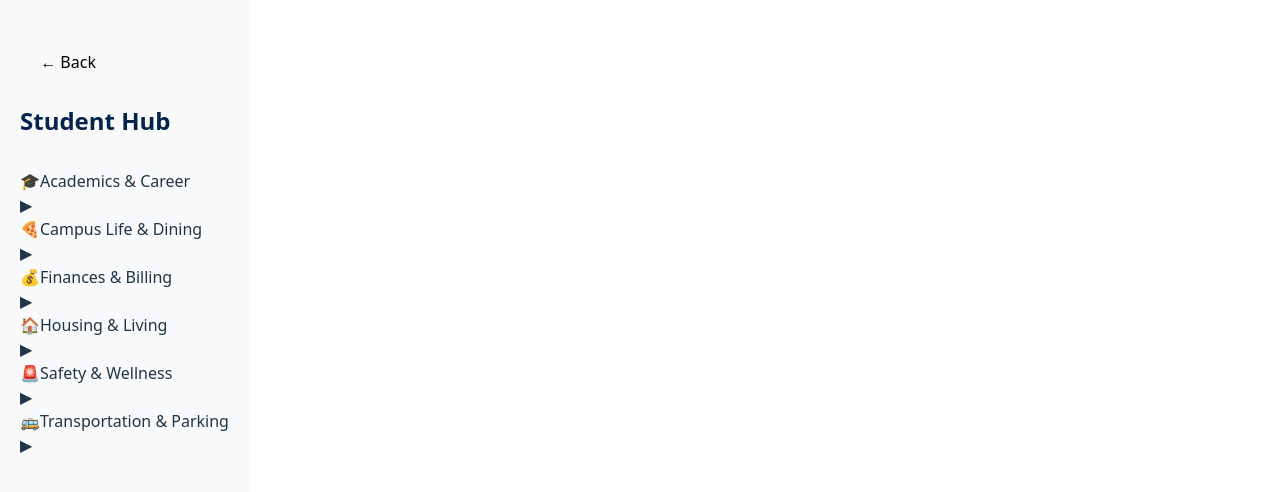
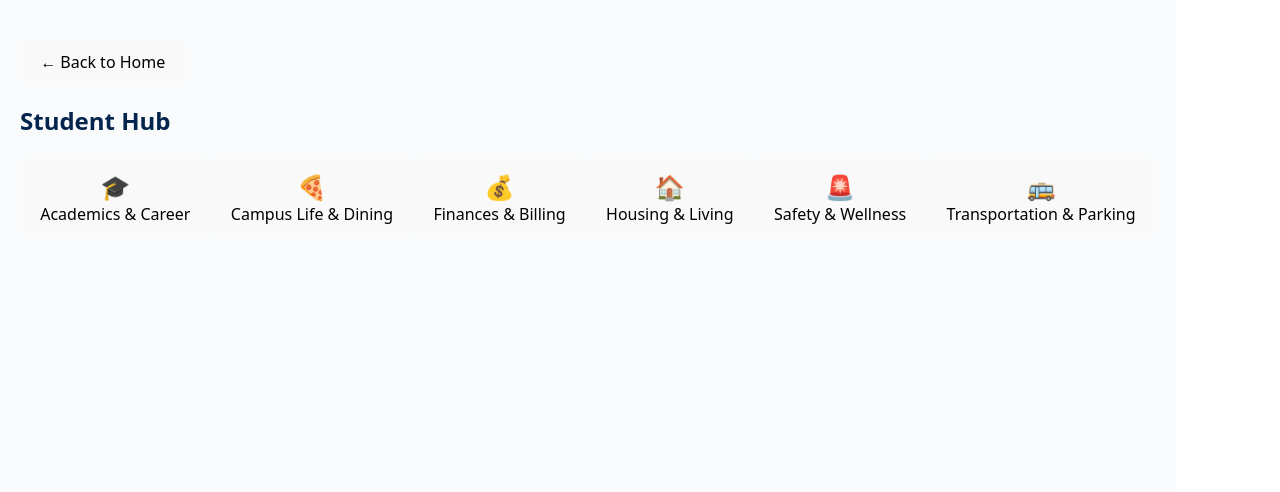
Before and after one commit to Blakesenn1/COMP-4710, a React (Vite) app: page / in a window 1280 px wide. Both pictures are taken after a click on the button "STUDENT HUB". Shown: the top 492 px of the page. Built offline with nearby package versions, Linux system fonts and the light colour scheme.

Commit message:
Restored grid layout for Student Hub while keeping new Home Screen

```diff
--- a/src/App.jsx
+++ b/src/App.jsx
@@ -18,29 +18,11 @@ function App() {
       <div className="home-card">
         <h1 className="main-title">Auburn</h1>
         <p className="main-subtitle">Super App</p>
-
         <div className="hub-list">
-          <button className="hub-selection-button" onClick={() => setView('student')}>
-            Student Hub
-          </button>
-
-          <button className="hub-selection-button" onClick={() => alert("Faculty Hub coming soon!")}>
-            Faculty / Staff Hub
-          </button>
-
-          <button className="hub-selection-button" onClick={() => alert("Parent Hub coming soon!")}>
-            Parent Hub
-          </button>
-
-          <button className="hub-selection-button" onClick={() => alert("Fan Hub coming soon!")}>
-            Athletics Fan Hub
-          </button>
-        </div>
-
-        <div style={{ marginTop: '80px', borderTop: '1px solid #e2e8f0', paddingTop: '20px' }}>
-           <p style={{ color: '#94a3b8', fontSize: '0.7rem', fontWeight: 'bold', textTransform: 'uppercase', letterSpacing: '1px' }}>
-            Auburn University | Senior Design 2026
-          </p>
+          <button className="hub-selection-button" onClick={() => setView('student')}>Student Hub</button>
+          <button className="hub-selection-button" onClick={() => alert("Faculty Hub coming soon!")}>Faculty / Staff Hub</button>
+          <button className="hub-selection-button" onClick={() => alert("Parent Hub coming soon!")}>Parent Hub</button>
+          <button className="hub-selection-button" onClick={() => alert("Fan Hub coming soon!")}>Athletics Fan Hub</button>
         </div>
       </div>
     </div>
--- a/src/StudentHub.jsx
+++ b/src/StudentHub.jsx
@@ -1,129 +1,63 @@
 import React, { useState } from 'react';
 import TigerCard from './TigerCard';
 import RateMyProfessor from './RateMyProfessor';
-import AcademicPortal from './AcademicPortal'; // NEW IMPORT
-
-const menuData = [
-  {
-    id: 'academics',
-    title: 'Academics & Career',
-    icon: '🎓',
-    features: [
-      { id: 'RateMyProfessor', name: 'Rate My Professor' },
-      { id: 'AcademicPortal', name: 'Academic Portal' },
-      { id: 'CareerHub', name: 'Career Hub' }
-    ]
-  },
-  {
-    id: 'campusLife',
-    title: 'Campus Life & Dining',
-    icon: '🍕',
-    features: [
-      { id: 'DiningCritic', name: 'Tiger Dining Critic' },
-      { id: 'Involvement', name: 'The Involvement Explorer' },
-      { id: 'EventRadar', name: 'Campus Event Radar' }
-    ]
-  },
-  {
-    id: 'finance',
-    title: 'Finances & Billing',
-    icon: '💰',
-    features: [
-      { id: 'TigerCard', name: 'Digital Tiger Card' },
-      { id: 'eBill', name: 'Mock eBill & Tuition' },
-      { id: 'DiningBudgeter', name: 'Dining Dollars Budgeter' }
-    ]
-  },
-  {
-    id: 'housing',
-    title: 'Housing & Living',
-    icon: '🏠',
-    features: [
-      { id: 'DormExplorer', name: 'Interactive Dorm Explorer' },
-      { id: 'Maintenance', name: 'Maintenance Request Portal' },
-      { id: 'Roommate', name: 'Roommate Agreement Builder' }
-    ]
-  },
-  {
-    id: 'safety',
-    title: 'Safety & Wellness',
-    icon: '🚨',
-    features: [
-      { id: 'BlueLight', name: 'Digital Blue Light' },
-      { id: 'TipLine', name: 'Anonymous Tip Line' },
-      { id: 'Alerts', name: 'Auburn Alerts History' }
-    ]
-  },
-  {
-    id: 'transportation',
-    title: 'Transportation & Parking',
-    icon: '🚌',
-    features: [
-      { id: 'TransitMap', name: 'Live Tiger Transit Map' },
-      { id: 'Shuttle', name: 'Late-Night Free Shuttle' },
-      { id: 'Parking', name: 'Campus Parking Status' }
-    ]
-  }
-];
+import AcademicPortal from './AcademicPortal';
 
 function StudentHub({ goBack }) {
-  const [expandedCategory, setExpandedCategory] = useState(null);
+  const [activeCategory, setActiveCategory] = useState(null);
   const [activeFeature, setActiveFeature] = useState(null);
-
-  const toggleCategory = (categoryId) => {
-    setExpandedCategory(expandedCategory === categoryId ? null : categoryId);
-  };
-
-  const handleFeatureClick = (featureId) => {
-    // List of features that actually have code written for them
-    const implementedFeatures = ['RateMyProfessor', 'TigerCard', 'AcademicPortal'];
-
-    if (implementedFeatures.includes(featureId)) {
-      setActiveFeature(featureId);
-    } else {
-      alert("This feature is currently under construction!");
-    }
-  };
 
   // --- FEATURE ROUTING ---
   if (activeFeature === 'TigerCard') return <TigerCard goBack={() => setActiveFeature(null)} />;
   if (activeFeature === 'RateMyProfessor') return <RateMyProfessor goBack={() => setActiveFeature(null)} />;
   if (activeFeature === 'AcademicPortal') return <AcademicPortal goBack={() => setActiveFeature(null)} />;
 
+  // --- SUBMENU VIEWS (The Grid inside each Category) ---
+  if (activeCategory === 'Academics') {
+    return (
+      <div className="main-menu">
+        <button className="back-button" onClick={() => setActiveCategory(null)}>&larr; Back</button>
+        <h2 style={{ color: '#03244D', margin: '20px 0' }}>Academics & Career</h2>
+        <div className="button-grid">
+          <button className="hub-button" onClick={() => setActiveFeature('RateMyProfessor')}>👨‍🏫 Rate My Professor</button>
+          <button className="hub-button" onClick={() => setActiveFeature('AcademicPortal')}>📊 Academic Portal</button>
+          <button className="hub-button" onClick={() => alert("Career Hub coming soon!")}>💼 Career Hub</button>
+        </div>
+      </div>
+    );
+  }
+
+  // --- MAIN STUDENT HUB GRID ---
   return (
     <div className="main-menu">
-      <div style={{ maxWidth: '600px', margin: '0 auto', display: 'flex', marginBottom: '20px' }}>
-        <button className="back-button" onClick={goBack}>&larr; Back</button>
-      </div>
+      <button className="back-button" onClick={goBack}>&larr; Back to Home</button>
+      <h2 style={{ color: '#03244D', margin: '20px 0' }}>Student Hub</h2>
 
-      <h2 style={{ color: '#03244D', marginBottom: '30px' }}>Student Hub</h2>
-
-      <div className="accordion-container">
-        {menuData.map((category) => (
-          <div key={category.id} className="accordion-card">
-            <div className="accordion-header" onClick={() => toggleCategory(category.id)}>
-              <div className="header-left">
-                <span className="accordion-icon">{category.icon}</span>
-                <span>{category.title}</span>
-              </div>
-              <span>{expandedCategory === category.id ? '▼' : '▶'}</span>
-            </div>
-
-            {expandedCategory === category.id && (
-              <div className="accordion-body">
-                {category.features.map((feature) => (
-                  <button
-                    key={feature.id}
-                    className="accordion-item"
-                    onClick={() => handleFeatureClick(feature.id)}
-                  >
-                    {feature.name}
-                  </button>
-                ))}
-              </div>
-            )}
-          </div>
-        ))}
+      <div className="button-grid">
+        <button className="hub-button" onClick={() => setActiveCategory('Academics')}>
+          <span style={{fontSize: '1.5rem', display: 'block'}}>🎓</span>
+          Academics & Career
+        </button>
+        <button className="hub-button" onClick={() => alert("Campus Life coming soon!")}>
+          <span style={{fontSize: '1.5rem', display: 'block'}}>🍕</span>
+          Campus Life & Dining
+        </button>
+        <button className="hub-button" onClick={() => setActiveFeature('TigerCard')}>
+          <span style={{fontSize: '1.5rem', display: 'block'}}>💰</span>
+          Finances & Billing
+        </button>
+        <button className="hub-button" onClick={() => alert("Housing coming soon!")}>
+          <span style={{fontSize: '1.5rem', display: 'block'}}>🏠</span>
+          Housing & Living
+        </button>
+        <button className="hub-button" onClick={() => alert("Safety coming soon!")}>
+          <span style={{fontSize: '1.5rem', display: 'block'}}>🚨</span>
+          Safety & Wellness
+        </button>
+        <button className="hub-button" onClick={() => alert("Transport coming soon!")}>
+          <span style={{fontSize: '1.5rem', display: 'block'}}>🚌</span>
+          Transportation & Parking
+        </button>
       </div>
     </div>
   );
```
